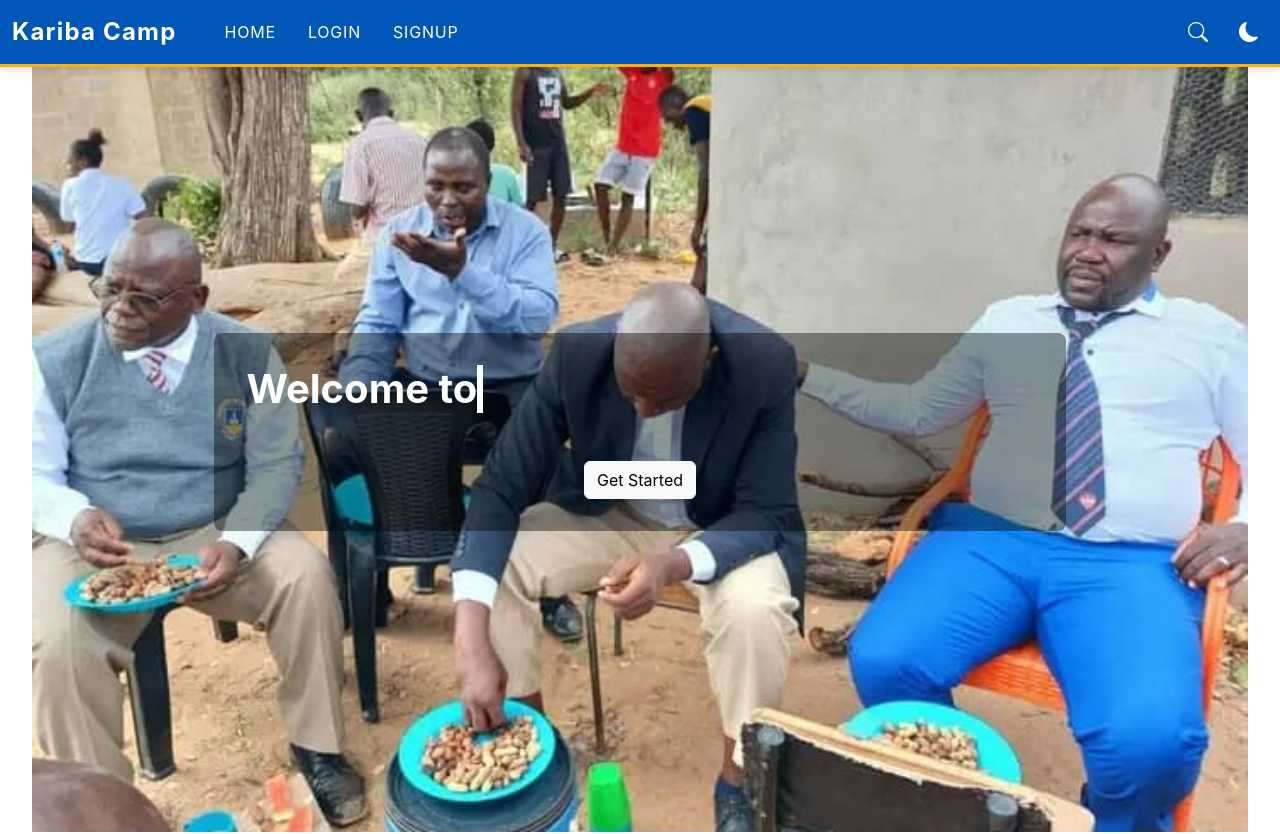
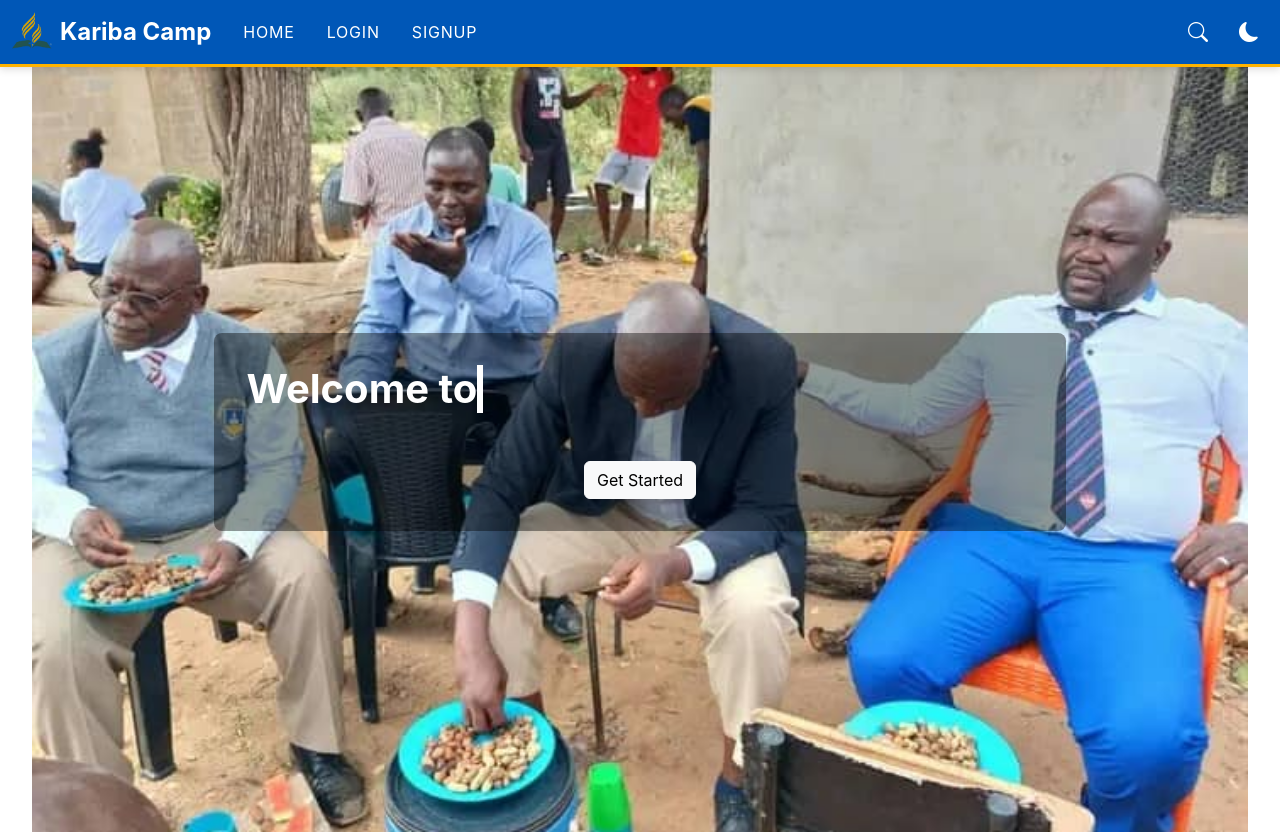
Before and after one commit to shanny-mal/camp-meeting, a React (Vite) app: page / in a window 1280 px wide. Shown: the top 834 px of the page. Built offline with nearby package versions, Linux system fonts and the light colour scheme.

Commit message:
added a logo

```diff
--- a/src/components/Logo.jsx
+++ b/src/components/Logo.jsx
@@ -1,26 +1,25 @@
 // File: src/components/Logo.jsx
+
 import React from "react";
-import { useLocation, useNavigate } from "react-router-dom";
 
+/**
+ * Logo component for the navbar.
+ * Renders the Adventist logo and “Kariba Camp” text.
+ * Clicks do nothing (stay on current page).
+ */
 export default function Logo() {
-  const location = useLocation();
-  const navigate = useNavigate();
-  const currentPath = location.pathname + location.search;
-
-  const handleClick = (e) => {
-    e.preventDefault();
-    // Navigate to the *same* path, preserving query string
-    navigate(currentPath, { replace: true });
-  };
-
   return (
-    <a
-      href={currentPath}
-      className="navbar-brand"
-      style={{ cursor: "pointer" }}
-      onClick={handleClick}
+    <div
+      className="navbar-brand d-flex align-items-center p-0"
+      style={{ cursor: "default" }}
     >
-      Kariba Camp
-    </a>
+      <img
+        src="/images/adventist-logo.png"
+        alt="Adventist Logo"
+        height="40"
+        className="me-2"
+      />
+      <span className="fs-4 fw-bold text-white">Kariba Camp</span>
+    </div>
   );
 }
--- a/src/components/Navbar.jsx
+++ b/src/components/Navbar.jsx
@@ -1,10 +1,13 @@
+// File: src/components/Navbar.jsx
+
 import React, { useContext, useState } from "react";
 import { Navbar as BsNavbar, Nav, Container } from "react-bootstrap";
-import { Link, useNavigate } from "react-router-dom";
+import { useNavigate } from "react-router-dom";
 import { AuthContext } from "../contexts/AuthContext";
 import Avatar from "./Avatar";
 import SearchInput from "./SearchInput";
 import ThemeToggle from "./ThemeToggle";
+import Logo from "./Logo";
 import "./Navbar.css";
 
 export default function Navbar() {
@@ -22,18 +25,16 @@ export default function Navbar() {
     <BsNavbar expand="lg" className="navbar-custom" fixed="top" variant="dark">
       <Container fluid>
         {/* Brand/Logo */}
-        <Link to="/" className="navbar-brand brand-logo">
-          Kariba Camp
-        </Link>
+        <Logo />
 
-        {/* Hamburger */}
+        {/* Hamburger toggler */}
         <BsNavbar.Toggle
           aria-controls="navbar-nav"
           className={`custom-toggler ${menuOpen ? "" : "collapsed"}`}
           onClick={handleToggle}
         />
 
-        {/* Slide-in menu */}
+        {/* Slide‑in menu */}
         <BsNavbar.Collapse
           in={menuOpen}
           id="navbar-nav"
@@ -42,23 +43,33 @@ export default function Navbar() {
           {/* Left links */}
           <Nav className="me-auto">
             {!user && (
-              <Nav.Link as={Link} to="/" className="nav-link-custom">
+              <Nav.Link
+                onClick={() => navigate("/")}
+                className="nav-link-custom"
+              >
                 HOME
               </Nav.Link>
             )}
             {!user ? (
               <>
-                <Nav.Link as={Link} to="/login" className="nav-link-custom">
+                <Nav.Link
+                  onClick={() => navigate("/login")}
+                  className="nav-link-custom"
+                >
                   LOGIN
                 </Nav.Link>
-                <Nav.Link as={Link} to="/signup" className="nav-link-custom">
+                <Nav.Link
+                  onClick={() => navigate("/signup")}
+                  className="nav-link-custom"
+                >
                   SIGNUP
                 </Nav.Link>
               </>
             ) : (
               <Nav.Link
-                as={Link}
-                to={user.is_staff ? "/admin" : "/dashboard"}
+                onClick={() =>
+                  navigate(user.is_staff ? "/admin" : "/dashboard")
+                }
                 className="nav-link-custom"
               >
                 DASHBOARD
```
Also changed, not shown: public/images/adventist-logo.png (added).
